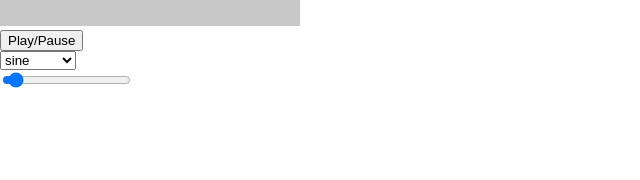
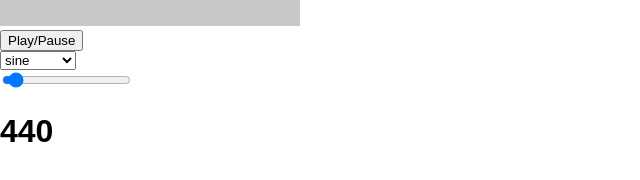
Before and after one commit to vcabales/web_audio_api, a React (Create React App) app: page / in a window 1280 px wide. Shown: the part 230-410 px from the top of the page, without its empty margins (0-640 px from the left). Built offline with nearby package versions, Linux system fonts and the light colour scheme.

Commit message:
slider updated

```diff
--- a/src/App.js
+++ b/src/App.js
@@ -24,12 +24,6 @@ class CanvasComponent extends React.Component {
       }
     }
     draw() {
-
-      /* //for debugging
-      this.canvasContext.font = "28px Georgia";
-      this.canvasContext.fillStyle = "blue";
-      this.canvasContext.fillText("Testing draw function", 10, 50); */
-
       this.canvasContext.lineWidth = 2;
       this.canvasContext.strokeStyle = 'rgb(0,0,0)';
       this.canvasContext.beginPath();
@@ -48,8 +42,7 @@ class CanvasComponent extends React.Component {
       this.canvasContext.lineTo(this.refs.canvas.width, this.refs.canvas.height / 2);
       this.canvasContext.stroke();
       //set up next iteration of loop
-      this._drawVisual = window.requestAnimationFrame(this.draw); /* currently not changing, supposed to update every 60 frames*/
-
+      this._drawVisual = window.requestAnimationFrame(this.draw);
     }
     render() {
         return (
@@ -83,7 +76,7 @@ class Sound extends React.Component {
     else if (this.props.wave === "triangle") {
       this.oscillator.type = "triangle";
     }
-    this.oscillator.frequency.value = 440; //set to A TODO: make frequency customizable
+    this.oscillator.frequency.value = this.props.frequency; //set to A TODO: make frequency customizable
 
     /* volume control initialization */
     this.oscillator.start(this.context.currentTime);
@@ -157,9 +150,9 @@ class Wave extends React.Component {
 
     return(
       <div>
-        <Sound wave={this.state.wave}/>
+        <Sound wave={this.state.wave} frequency={this.state.frequency}/>
         <WaveContainer onChange={this.changeWave}/>
-        <SliderContainer onChange={this.changeFrequency}/>
+        <SliderContainer onChange={this.changeFrequency} freq={this.state.frequency}/>
       </div>
     );
   }
@@ -193,13 +186,19 @@ class SliderContainer extends React.Component { //control frequency range
     super(props);
     this.handleChange = this.handleChange.bind(this);
   }
+  componentDidMount() {
+    this.slider = this.refs.input;
+  }
   handleChange(e) {
     const frequency = e.target.value;
     this.props.onChange(frequency);
   }
   render() {
     return(
-      <input onChange={this.handleChange} type="range" min="16.35" max="7902.13" value="440" className="slider" id="myRange" />
+      <div>
+        <input onChange={this.handleChange} type="range" min="16" max="7903" defaultValue="440" className="slider" id="myRange" />
+        <h1>{this.props.freq}</h1>
+      </div>
     );
   }
 }
```
